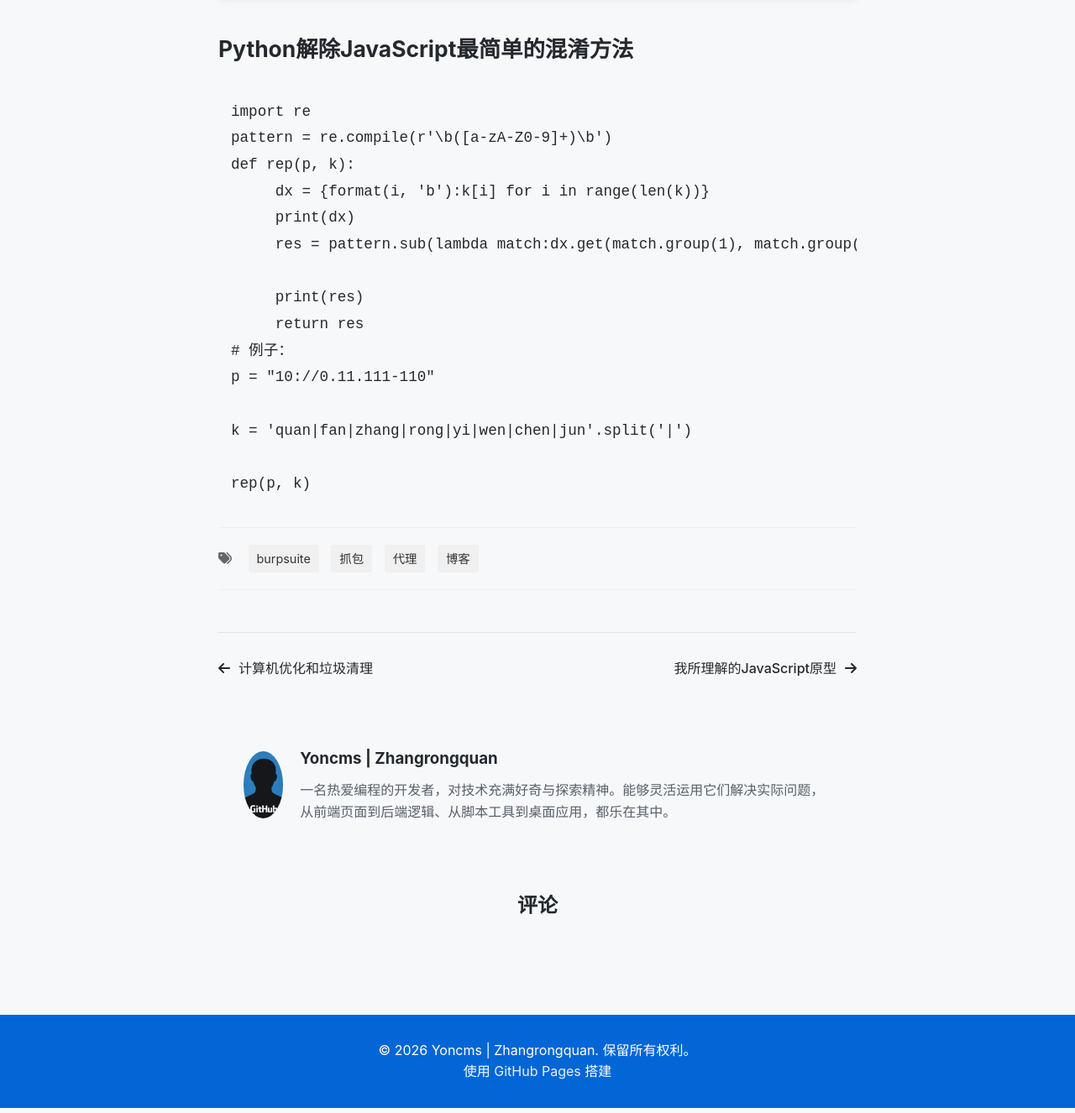
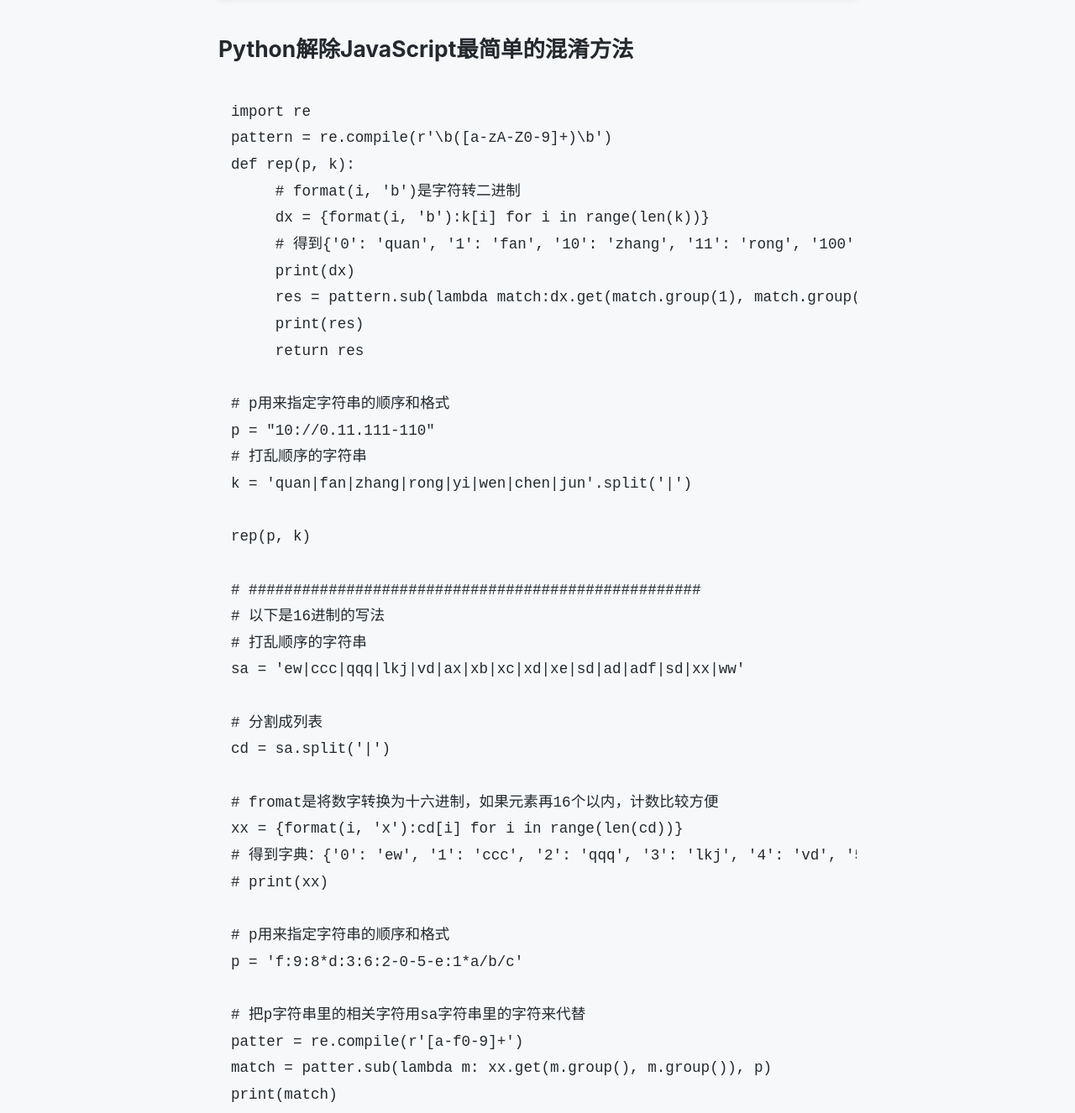
Before and after one commit to Yoncms/yoncms.github.io, a Jekyll site: the page built from _posts/2025-05-21-JS-Ob.md, in a window 1280 px wide and 1400 px high, scrolled down 729 px, cut to the strip 74-1400 px from the top of the window. Shown: the whole strip at 84% size. Built offline with Jekyll 4.4.1, drawn with Linux system fonts in a browser that asks for light colours; comment, search, counter and statistics services are not loaded.

Commit message:
Update 2025-05-21-JS-Ob.md

```diff
--- a/_posts/2025-05-21-JS-Ob.md
+++ b/_posts/2025-05-21-JS-Ob.md
@@ -3,7 +3,7 @@ layout: post
 title: "Python解除JavaScript最简单的混淆方法"
 date: 2025-05-21
 categories: 技术
-tags: [burpsuite, 抓包, 代理, 博客]
+tags: [burpsuite, python, 接触混淆, 博客]
 featured_image: /assets/images/article22.jpg
 ---
 # Python解除JavaScript最简单的混淆方法
@@ -11,16 +11,39 @@ featured_image: /assets/images/article22.jpg
 import re
 pattern = re.compile(r'\b([a-zA-Z0-9]+)\b')<!--more-->
 def rep(p, k):
+     # format(i, 'b')是字符转二进制
      dx = {format(i, 'b'):k[i] for i in range(len(k))}
+     # 得到{'0': 'quan', '1': 'fan', '10': 'zhang', '11': 'rong', '100': 'yi', '101': 'wen', '110': 'chen', '111': 'jun'}
      print(dx)
      res = pattern.sub(lambda match:dx.get(match.group(1), match.group(1)), p)
-
      print(res)
      return res
-# 例子：
+
+# p用来指定字符串的顺序和格式
 p = "10://0.11.111-110"
-
+# 打乱顺序的字符串
 k = 'quan|fan|zhang|rong|yi|wen|chen|jun'.split('|')
 
 rep(p, k)
+
+# ###################################################
+# 以下是16进制的写法
+# 打乱顺序的字符串
+sa = 'ew|ccc|qqq|lkj|vd|ax|xb|xc|xd|xe|sd|ad|adf|sd|xx|ww'
+
+# 分割成列表
+cd = sa.split('|')
+
+# fromat是将数字转换为十六进制，如果元素再16个以内，计数比较方便
+xx = {format(i, 'x'):cd[i] for i in range(len(cd))}
+# 得到字典：{'0': 'ew', '1': 'ccc', '2': 'qqq', '3': 'lkj', '4': 'vd', '5': 'a', '6': 'b', '7': 'c', '8': 'd', '9': 'e', 'a': 'sd', 'b': 'ad', 'c': 'adf', 'd': 'sd', 'e': 'xx', 'f': 'ww'}
+# print(xx)
+
+# p用来指定字符串的顺序和格式
+p = 'f:9:8*d:3:6:2-0-5-e:1*a/b/c'
+
+# 把p字符串里的相关字符用sa字符串里的字符来代替
+patter = re.compile(r'[a-f0-9]+')
+match = patter.sub(lambda m: xx.get(m.group(), m.group()), p)
+print(match)
 </pre>
```
